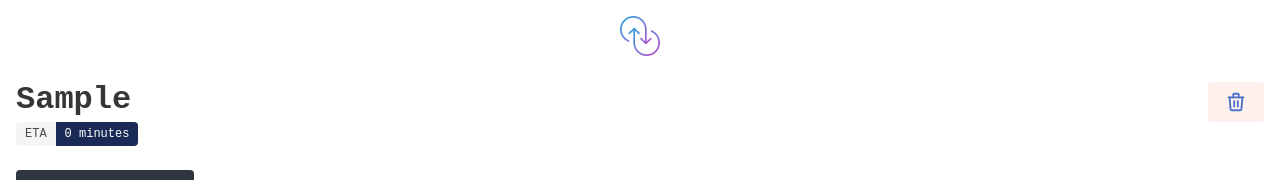
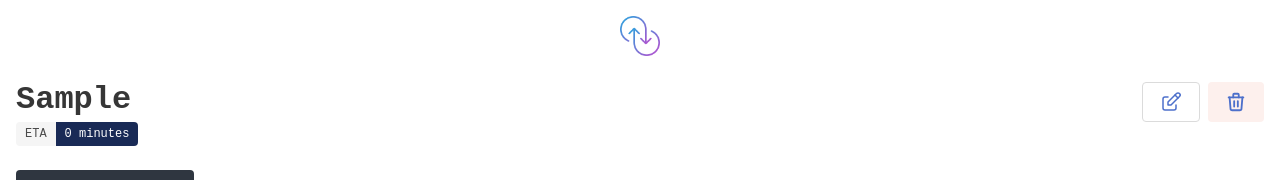
Before and after one commit to jcalixte/failwell, a Vue app: page /new-task in a window 1280 px wide. Both pictures are taken after typing "Sample", "Sample", "Sample" into the empty fields and a click on the button "save". Shown: the top 180 px of the page. Built offline with nearby package versions, Linux system fonts and the light colour scheme; a web font is replaced by a local one.

Commit message:
add edit task view

```diff
--- a/src/modules/task/components/TaskForm.vue
+++ b/src/modules/task/components/TaskForm.vue
@@ -3,19 +3,20 @@ import EstimationTimeArrival from '@/components/EstimationTimeArrival.vue'
 import { computed, ref } from 'vue'
 import { useRouter } from 'vue-router'
 import type { Stepable } from '../interfaces/stepable'
+import type { Taskable } from '../interfaces/taskable'
 import { Task } from '../models/task'
 import { useTaskStore } from '../stores/useTask.store'
 import StepInput from './StepInput.vue'
 
 const store = useTaskStore()
 const router = useRouter()
-const props = defineProps<{ id: string }>()
+const props = defineProps<{ id: string; initialTask?: Taskable }>()
 const id = computed(() => props.id)
 
-const steps = ref<Stepable[]>([])
+const steps = ref<Stepable[]>(props.initialTask?.steps ?? [])
 
-const title = ref('')
-const link = ref('')
+const title = ref(props.initialTask?.title ?? '')
+const link = ref(props.initialTask?.link ?? '')
 
 const totalEstimation = computed(() =>
   steps.value.map((step) => step.estimation).reduce((a, b) => a + b, 0)
--- a/src/router/index.ts
+++ b/src/router/index.ts
@@ -26,6 +26,12 @@ export const router = createRouter({
       component: () => import('../views/task/TaskView.vue')
     },
     {
+      path: '/task/:id/edit',
+      name: 'edit-task',
+      props: true,
+      component: () => import('../views/task/EditTask.vue')
+    },
+    {
       path: '/task/:taskId/record',
       name: 'record-view',
       props: true,
--- /dev/null
+++ b/src/views/task/EditTask.vue
@@ -0,0 +1,35 @@
+<script setup lang="ts">
+import TaskForm from '@/modules/task/components/TaskForm.vue'
+import { useTaskStore } from '@/modules/task/stores/useTask.store'
+
+const props = defineProps<{ id: string }>()
+const store = useTaskStore()
+
+const task = store.getTask(props.id)
+</script>
+
+<template>
+  <div class="edit-task">
+    <TaskForm v-if="task" :id="task.id" :initial-task="task" />
+    <div v-else class="no-task-found">
+      <p>Task not found.</p>
+      <router-link :to="{ name: 'home' }" class="button">
+        <img src="/icons/left.svg" alt="left arrow" />
+        go to homepage</router-link
+      >
+    </div>
+  </div>
+</template>
+
+<style scoped lang="scss">
+.edit-task {
+  .no-task-found {
+    margin: auto;
+    display: flex;
+    flex-direction: column;
+    justify-content: center;
+    align-items: center;
+    gap: 1rem;
+  }
+}
+</style>
--- a/src/views/task/TaskView.vue
+++ b/src/views/task/TaskView.vue
@@ -26,9 +26,22 @@ const deleteTask = () => {
 
 <template>
   <div class="task-view" v-if="task">
-    <button class="delete-task button is-light is-danger" @click="deleteTask">
-      <img src="/icons/trash.svg" alt="delete task" />
-    </button>
+    <div class="buttons actions">
+      <router-link
+        :to="{
+          name: 'edit-task',
+          params: {
+            id
+          }
+        }"
+        class="button"
+      >
+        <img src="/icons/edit.svg" alt="edit task" />
+      </router-link>
+      <button class="delete-task button is-light is-danger" @click="deleteTask">
+        <img src="/icons/trash.svg" alt="delete task" />
+      </button>
+    </div>
     <h1 class="title">{{ task.title }}</h1>
     <h2 class="subtitle">
       <estimation-time-arrival :estimation="task.totalEstimation" />
@@ -65,7 +78,7 @@ const deleteTask = () => {
   max-width: 600px;
 }
 
-.delete-task {
+.actions {
   float: right;
 }
 </style>
```
Also changed, not shown: public/icons/edit.svg (added).
